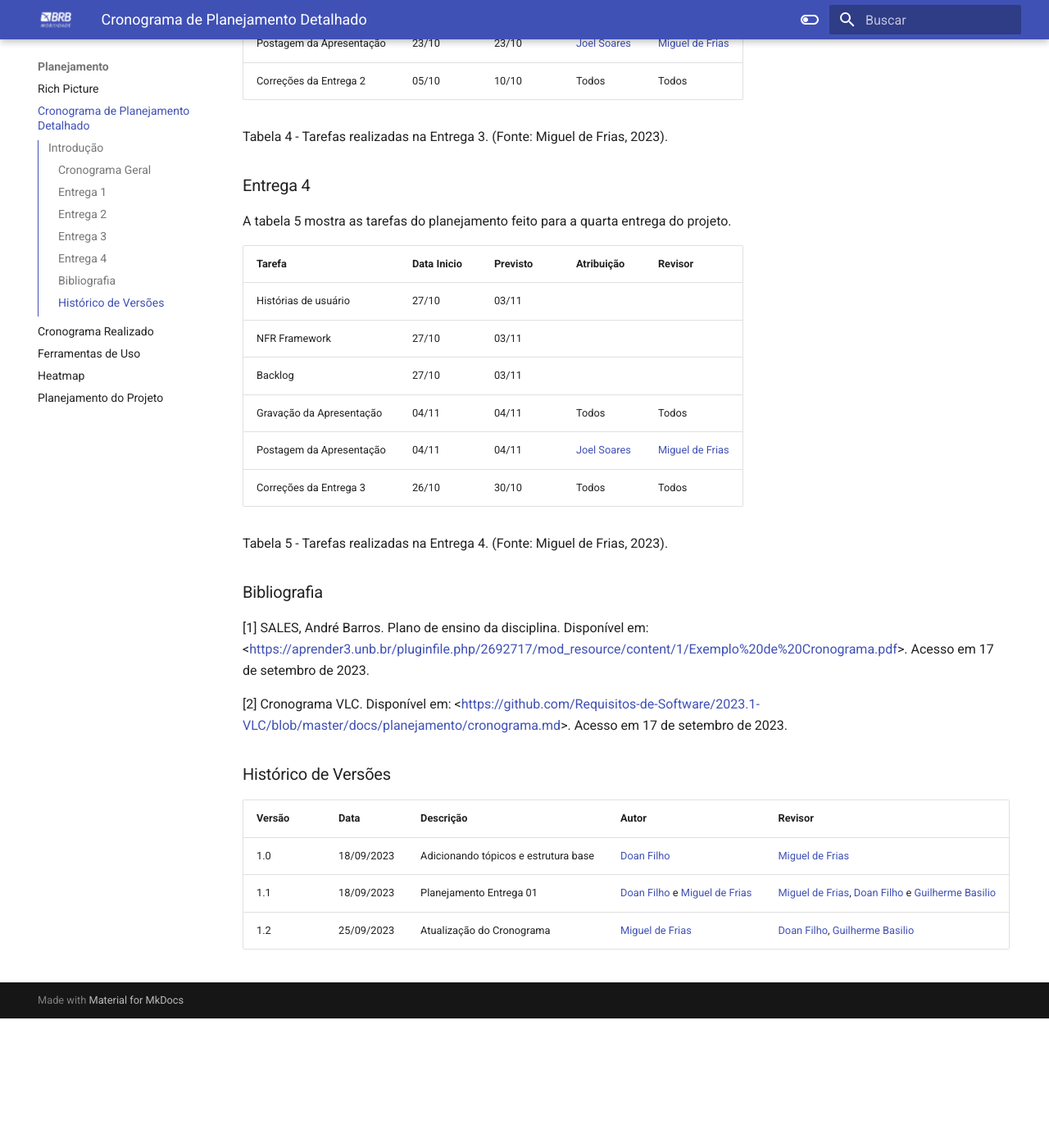
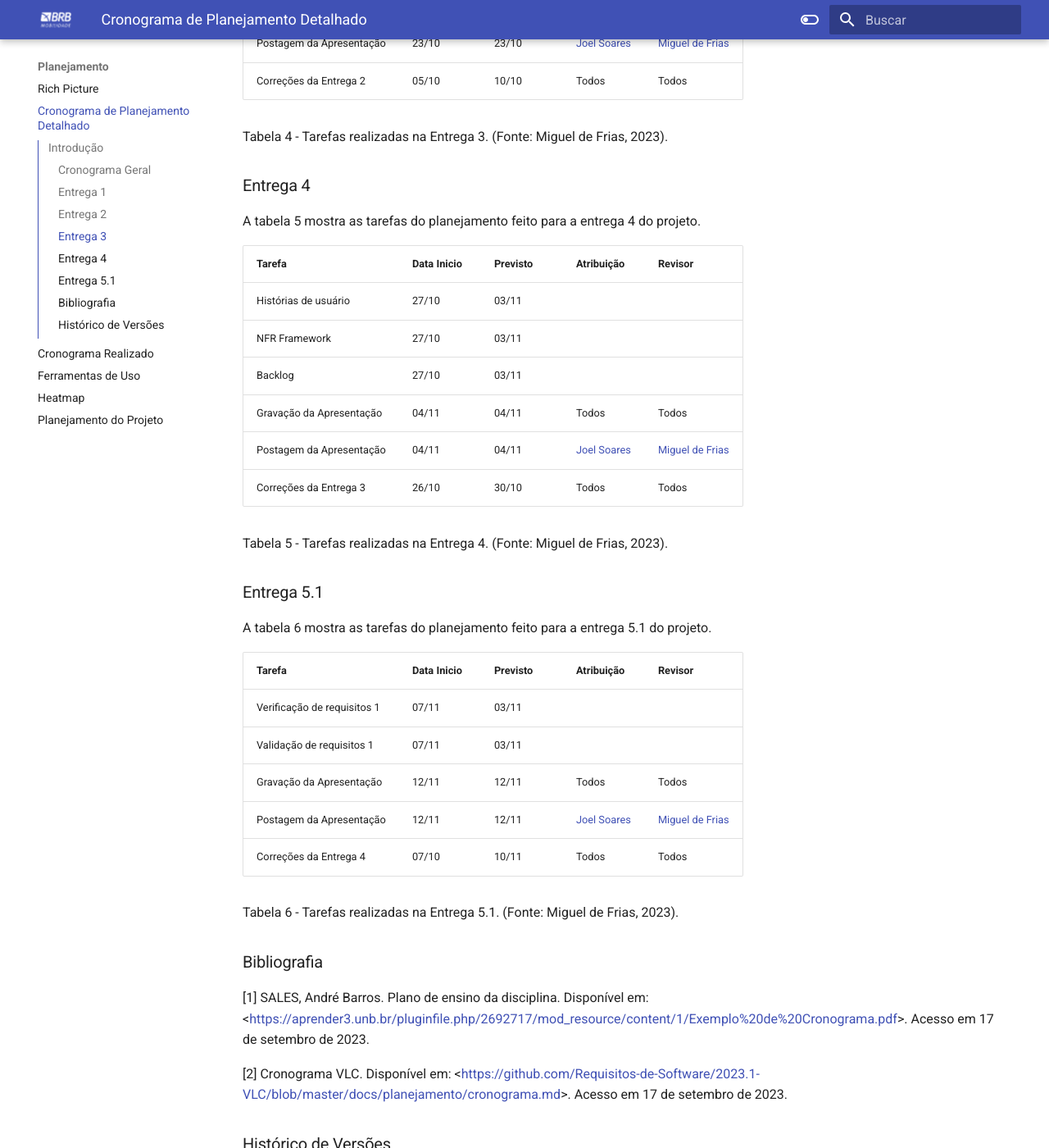
Before and after one commit to Requisitos-de-Software/2023.2-BRBMobilidade, an MkDocs documentation site: the page built from docs/Planejamento/cronograma.md, in a window 1280 px wide and 1400 px high, scrolled down 2809 px. Shown: the whole window at 82% size. Built offline with MkDocs 1.6.1 and Material for MkDocs 9.7.7, drawn with Linux system fonts in a browser that asks for light colours; before the commit the page ends 4051 px from its top, so only the background shows below that; some of the changed text lies outside the part shown.

Commit message:
#36 docs: Adicionando entrega 5.1

```diff
--- a/docs/Planejamento/cronograma.md
+++ b/docs/Planejamento/cronograma.md
@@ -15,9 +15,9 @@ A Tabela 1 mostra todas as Entregas com suas respectivas datas previstas.
 |   2   | Elicitação de requisitos | Técnicas e priorização | 04/10| 05/10 |
 |   3   | Modelagem de requisitos | Cenário, léxicos, use case e especificação suplementar | 25/10 | 26/10 |
 |   4   | Modelagem de requisitos Ágil | Histórias de usuários, backlogs e NFR framework | 06/11 | 07/11|
-|   5.1 | Análise de requisitos | Verificação e validação | 13/11 | 14/11 |
-|   5.2 | Análise de requisitos | Verificação e validação | 29/11 | 30/11|
+|   5.1 | Análise de requisitos | Verificação e validação 1 | 13/11 | 14/11 |
 |   6   | Pós-rastreabilidade | Gerência de desenvolvimento de software | 20/11 | 21/11 |
+|   5.2 | Análise de requisitos | Verificação e validação 2| 29/11 | 30/11|
 |   7   | Entrega do Projeto | Entrega final e apresentação do projeto| 06/12 |  |
 
 <div><p>Tabela 1 - Cronograma Geral. (Fonte: Miguel de Frias, 2023).</p></div>
@@ -25,7 +25,7 @@ A Tabela 1 mostra todas as Entregas com suas respectivas datas previstas.
 <br>
 
 ### Entrega 1
-A tabela 2 mostra as tarefas do planejamento feito para a primeira entrega do projeto.
+A tabela 2 mostra as tarefas do planejamento feito para a entrega 1 do projeto.
 
 | Tarefa       | Data Inicio |   Previsto        | Atribuição |Revisor|
 |--------------|-----------------|-------------------|-------|-----|
@@ -75,7 +75,7 @@ A tabela 4 mostra as tarefas do planejamento feito para a terceira entrega do pr
 <div><p>Tabela 4 - Tarefas realizadas na Entrega 3. (Fonte: Miguel de Frias, 2023).</p></div>
 
 ### Entrega 4
-A tabela 5 mostra as tarefas do planejamento feito para a quarta entrega do projeto.
+A tabela 5 mostra as tarefas do planejamento feito para a entrega 4 do projeto.
 
 | Tarefa       | Data Inicio |   Previsto        | Atribuição |Revisor|
 |--------------|-----------------|-------------------|-------|-----|
@@ -86,6 +86,18 @@ A tabela 5 mostra as tarefas do planejamento feito para a quarta entrega do proj
 | Postagem da Apresentação| 04/11 | 04/11 | [Joel Soares](https://github.com/JoelSRangel) | [Miguel de Frias](https://github.com/migueldefrias) |
 | Correções da Entrega 3 | 26/10 | 30/10 | Todos | Todos |
 <div><p>Tabela 5 - Tarefas realizadas na Entrega 4. (Fonte: Miguel de Frias, 2023).</p></div>
+
+### Entrega 5.1
+A tabela 6 mostra as tarefas do planejamento feito para a entrega 5.1 do projeto.
+
+| Tarefa       | Data Inicio |   Previsto        | Atribuição |Revisor|
+|--------------|-----------------|-------------------|-------|-----|
+| Verificação de requisitos 1	  | 07/11 | 03/11 |  |  |
+| Validação de requisitos 1 | 07/11 | 03/11  |  |  |
+| Gravação da Apresentação | 12/11 | 12/11 | Todos | Todos |
+| Postagem da Apresentação| 12/11 | 12/11 | [Joel Soares](https://github.com/JoelSRangel) | [Miguel de Frias](https://github.com/migueldefrias) |
+| Correções da Entrega 4 | 07/10 | 10/11 | Todos | Todos |
+<div><p>Tabela 6 - Tarefas realizadas na Entrega 5.1. (Fonte: Miguel de Frias, 2023).</p></div>
 
 
 ### Bibliografia
```
Also changed, not shown: other parts of docs/Planejamento/cronograma.md (+2 -2 lines).
